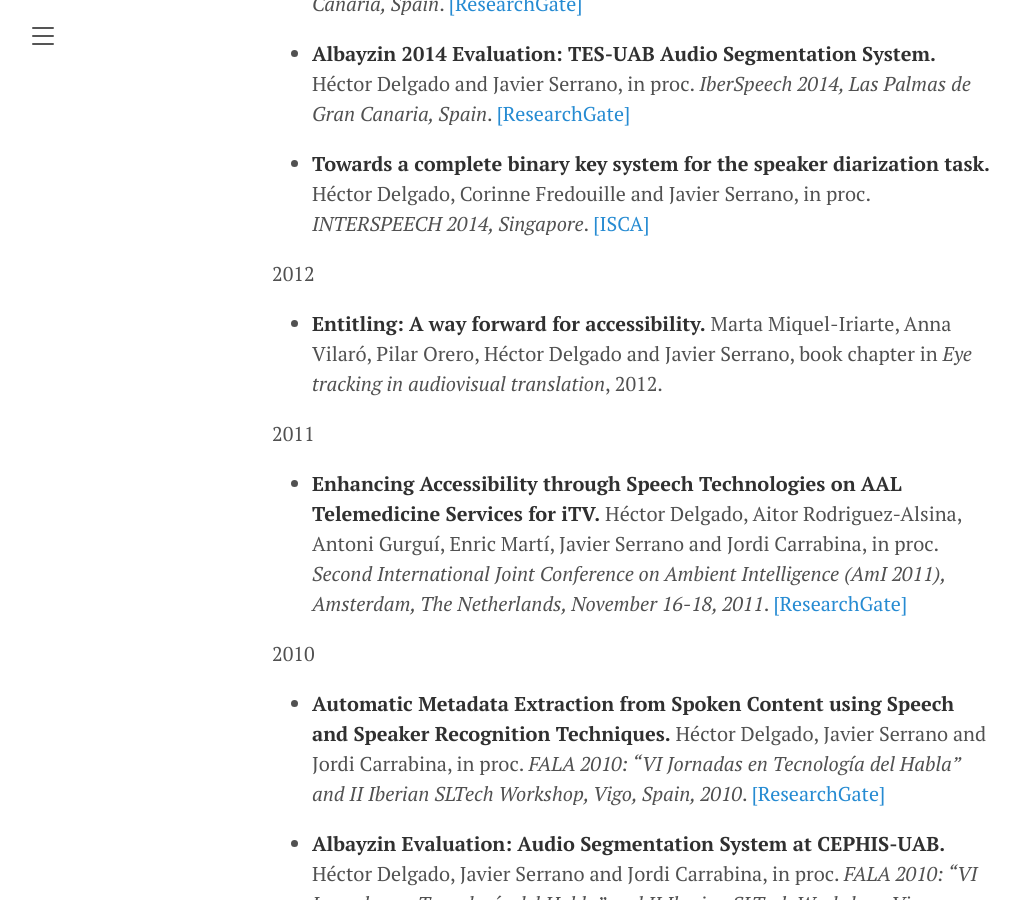
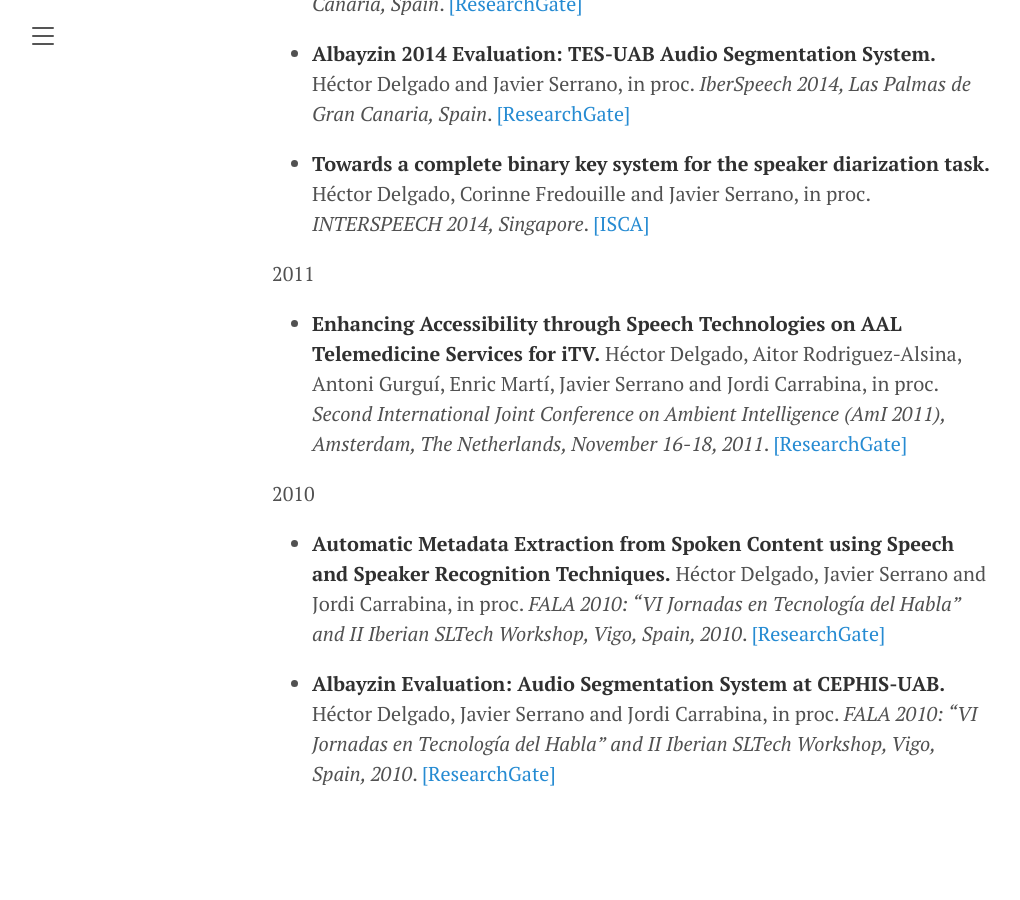
Before and after one commit to h-delgado/h-delgado.github.io, a Jekyll site: the page built from publications/index.md, in a window 1280 px wide and 900 px high, scrolled down 6503 px. Shown: the whole window, without its empty margins (8-1028 px from the left). Built offline with Jekyll 4.4.1, drawn with Linux system fonts in a browser that asks for light colours; after the commit the page ends 7372 px from its top, so only the background shows below that.

Commit message:
Update index.md

```diff
--- a/publications/index.md
+++ b/publications/index.md
@@ -92,10 +92,6 @@ title: Publications
 
 * **Towards a complete binary key system for the speaker diarization task.** Héctor Delgado, Corinne Fredouille and Javier Serrano, in proc. _INTERSPEECH 2014, Singapore_. [[ISCA]](https://www.isca-speech.org/archive/interspeech_2014/delgado14_interspeech.html)
 
-2012
-
-* **Entitling: A way forward for accessibility.** Marta Miquel-Iriarte, Anna Vilaró, Pilar Orero, Héctor Delgado and Javier Serrano, book chapter in _Eye tracking in audiovisual translation_, 2012.
-
 2011
 
 * **Enhancing Accessibility through Speech Technologies on AAL Telemedicine Services for iTV.** Héctor Delgado, Aitor Rodriguez-Alsina, Antoni Gurguí, Enric Martí, Javier Serrano and Jordi Carrabina, in proc. _Second International Joint Conference on Ambient Intelligence (AmI 2011), Amsterdam, The Netherlands, November 16-18, 2011_. [[ResearchGate]](https://www.researchgate.net/profile/Hector-Delgado-6/publication/221187762_Enhancing_Accessibility_through_Speech_Technologies_on_AAL_Telemedicine_Services_for_iTV/links/5473040f0cf2d67fc035d791/Enhancing-Accessibility-through-Speech-Technologies-on-AAL-Telemedicine-Services-for-iTV.pdf)
```
